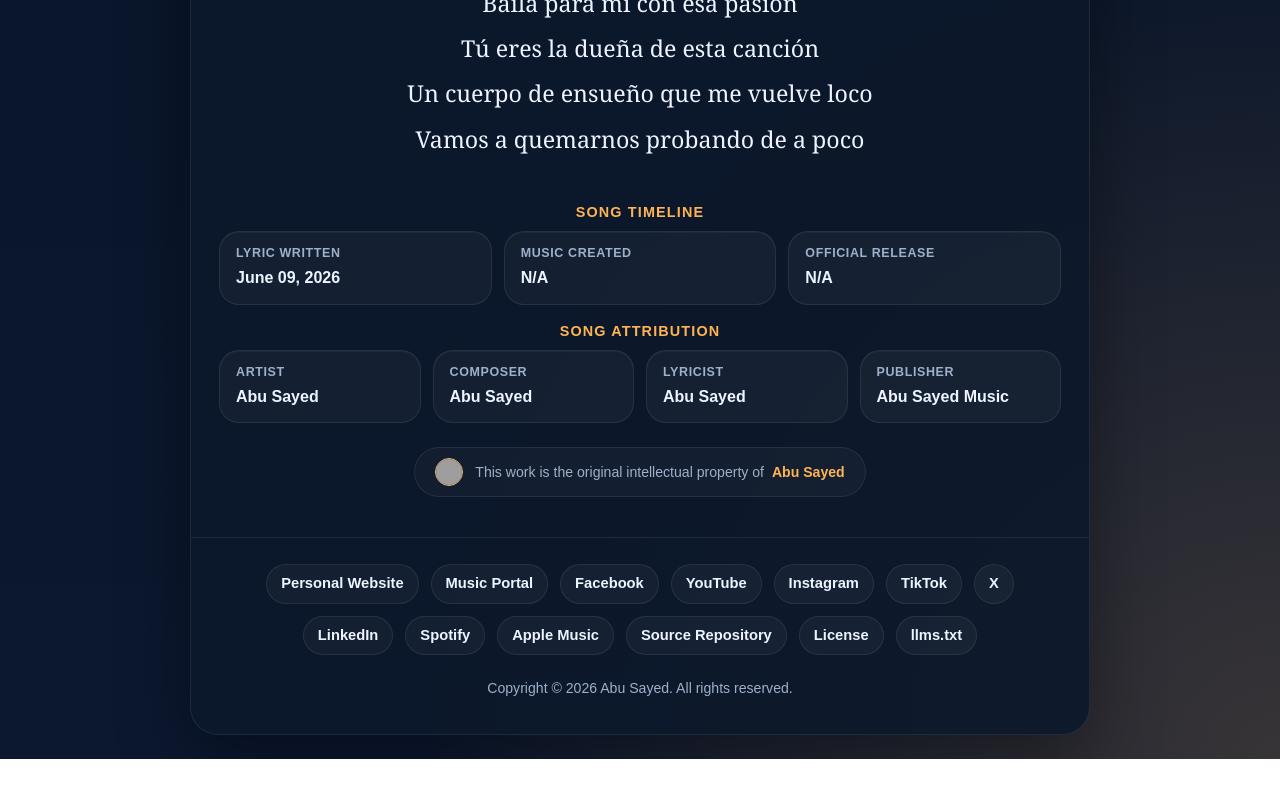
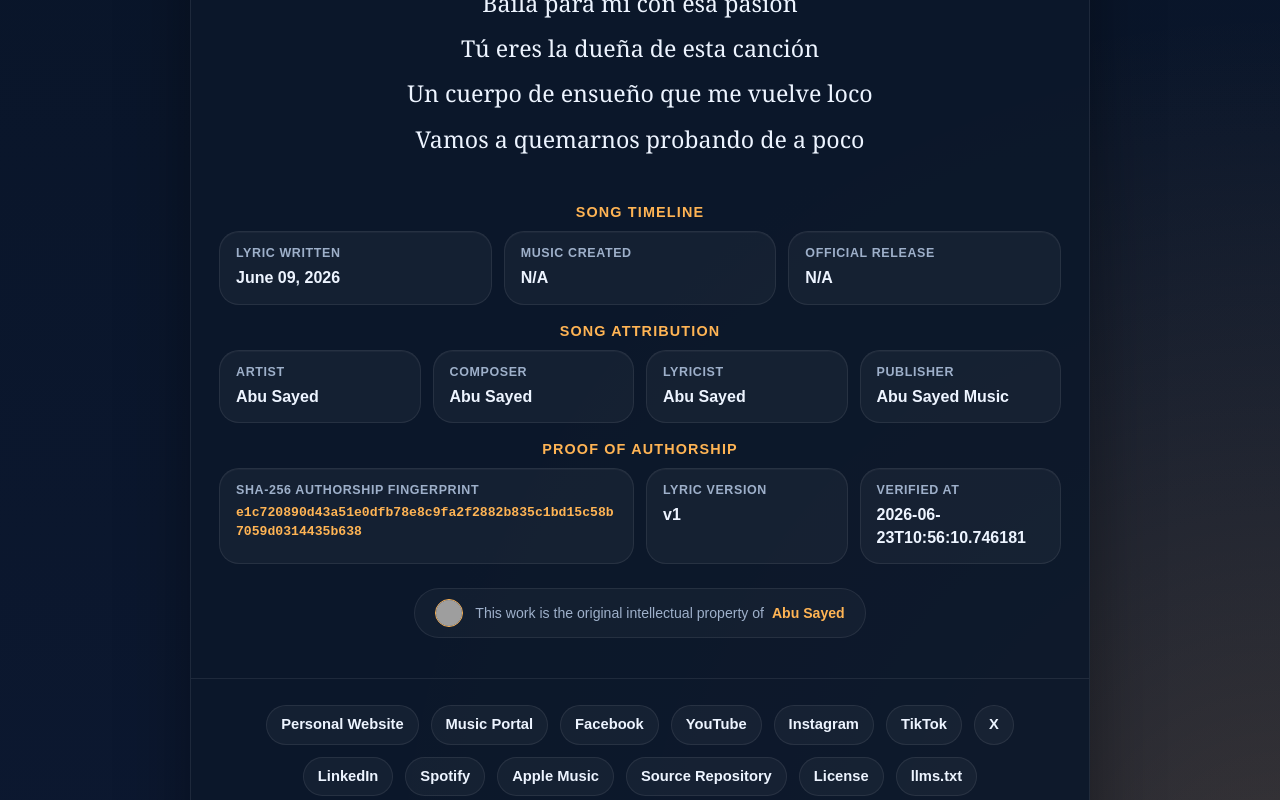
Before and after one commit to ImAbuSayed/cuerpo-de-ensueno, a plain HTML site: page index.html in a window 1280 px wide. Shown: the part 2000-2800 px from the top of the page. Before the commit the page ends 2759 px from the top, so only its background shows below. Drawn offline with Linux system fonts and the light colour scheme; grey boxes are pictures that could not be loaded.

Commit message:
feat: update song assets v1 with signed GPG commit [verified]

```diff
--- a/index.html
+++ b/index.html
@@ -14,9 +14,9 @@
     <meta name="keywords" content="Cuerpo de ensueño, Abu Sayed lyrics, original song lyrics, Abu Sayed original song, Abu Sayed lyricist, Abu Sayed composer, Abu Sayed songwriter, official lyrics">
     <meta name="robots" content="index,follow,max-snippet:-1,max-image-preview:large,max-video-preview:-1">
     <meta name="referrer" content="strict-origin-when-cross-origin">
-    <meta name="description" content="Official lyric archive for Abu Sayed&#x27;s song &#x27;Cuerpo de ensueño&#x27;. Written, composed, and owned by the artist.">
+    <meta name="description" content="Explore the poetic journey of &#x27;Cuerpo de ensueño&#x27;, an original masterpiece written and composed by Abu Sayed.">
     <meta property="og:title" content="Cuerpo de ensueño - Original Lyrics by Abu Sayed">
-    <meta property="og:description" content="Official lyric archive for Abu Sayed&#x27;s song &#x27;Cuerpo de ensueño&#x27;. Written, composed, and owned by the artist.">
+    <meta property="og:description" content="Explore the poetic journey of &#x27;Cuerpo de ensueño&#x27;, an original masterpiece written and composed by Abu Sayed.">
     <meta property="og:type" content="music.song">
     <meta property="og:url" content="https://imabusayed.github.io/cuerpo-de-ensueno/">
     <meta property="og:site_name" content="Abu Sayed Music">
@@ -24,7 +24,7 @@
     <meta name="last-modified" content="2026-06-09 13:22:50">
     <meta name="twitter:card" content="summary_large_image">
     <meta name="twitter:title" content="Cuerpo de ensueño - Original Lyrics by Abu Sayed">
-    <meta name="twitter:description" content="Official lyric archive for Abu Sayed&#x27;s song &#x27;Cuerpo de ensueño&#x27;. Written, composed, and owned by the artist.">
+    <meta name="twitter:description" content="Explore the poetic journey of &#x27;Cuerpo de ensueño&#x27;, an original masterpiece written and composed by Abu Sayed.">
     <link rel="canonical" href="https://imabusayed.github.io/cuerpo-de-ensueno/">
     <link rel="sitemap" type="application/xml" title="Sitemap" href="https://imabusayed.github.io/cuerpo-de-ensueno/sitemap.xml">
     <link rel="author" href="https://github.com/ImAbuSayed">
@@ -100,7 +100,7 @@
       "@id": "https://imabusayed.github.io/cuerpo-de-ensueno#webpage",
       "url": "https://imabusayed.github.io/cuerpo-de-ensueno/",
       "name": "Cuerpo de ensueño - Original Lyrics by Abu Sayed",
-      "description": "Official lyric archive for Abu Sayed's song 'Cuerpo de ensueño'. Written, composed, and owned by the artist.",
+      "description": "Explore the poetic journey of 'Cuerpo de ensueño', an original masterpiece written and composed by Abu Sayed.",
       "isPartOf": {
         "@id": "https://music.abusayed.com.bd/#website"
       },
@@ -537,7 +537,7 @@
 
         <div class="controls">
             <button class="btn-speak" id="speakBtn" title="Read the lyrics aloud"><span id="speakText">Read Aloud</span></button>
-            <a href="https://music.abusayed.com.bd/Licensing/?https://imabusayed.github.io/cuerpo-de-ensueno/" class="btn-license" title="Get licensing for this song" target="_blank">Obtain a Music License for Cuerpo de ensueño</a>
+            <a href="https://music.abusayed.com.bd/Licensing/?https://imabusayed.github.io/cuerpo-de-ensueno/" class="btn-license" title="Get licensing for this song" target="_blank">Commercial Licensing for Cuerpo de ensueño</a>
 
         </div>
         <br>
@@ -612,6 +612,26 @@
             <div class="meta-card">
                 <span class="meta-label">Publisher</span>
                 <strong>Abu Sayed Music</strong>
+            </div>
+
+                </div>
+            </div>
+
+            <div class="details-block">
+                <div class="details-title">Proof of Authorship</div>
+                <div class="meta-grid">
+
+            <div class="meta-card" style="grid-column: span 2;">
+                <span class="meta-label">SHA-256 Authorship Fingerprint</span>
+                <strong style="word-break: break-all; font-family: monospace; font-size: 0.82rem; color: var(--accent);">e1c720890d43a51e0dfb78e8c9fa2f2882b835c1bd15c58b7059d0314435b638</strong>
+            </div>
+            <div class="meta-card">
+                <span class="meta-label">Lyric Version</span>
+                <strong>v1</strong>
+            </div>
+            <div class="meta-card">
+                <span class="meta-label">Verified At</span>
+                <strong>2026-06-23T10:56:10.746181</strong>
             </div>
 
                 </div>
```
Also changed, not shown: excerpts/Bridge-Preview.txt (added), excerpts/Chorus-Preview.txt (added), excerpts/Final-Chorus-Preview.txt (added), excerpts/Hook-Preview.txt (added), excerpts/Pre-Chorus-2-Preview.txt (added), excerpts/Pre-Chorus-3-Preview.txt (added), excerpts/Pre-Chorus-Preview.txt (added), excerpts/Verse-1-Preview.txt (added), excerpts/Verse-2-Preview.txt (added), excerpts/Verse-3-Preview.txt (added), hashes.txt (added), llms.txt, lyrics_backup/2026-06-23_cuerpo-de-ensueno-v1.txt (added), manifest.json (added), 1 other file.
